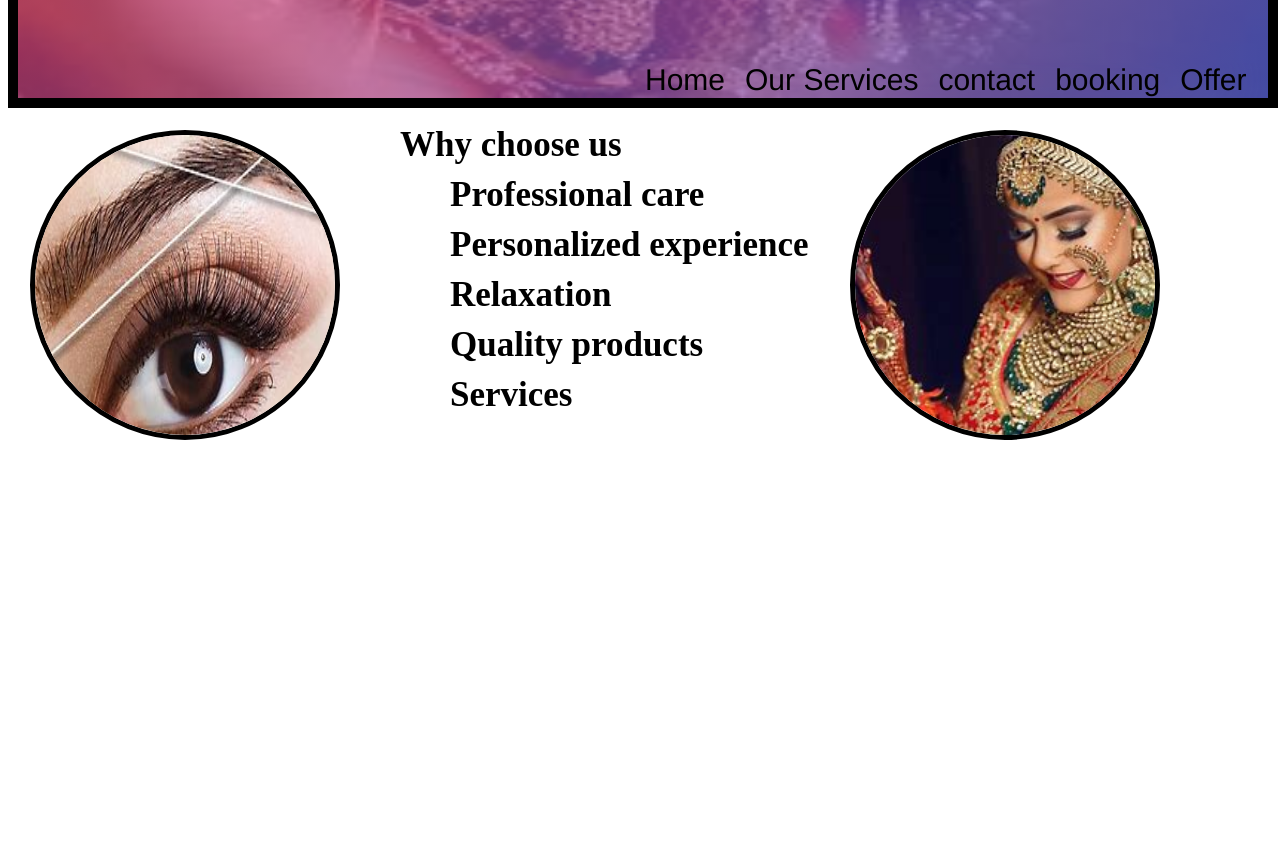
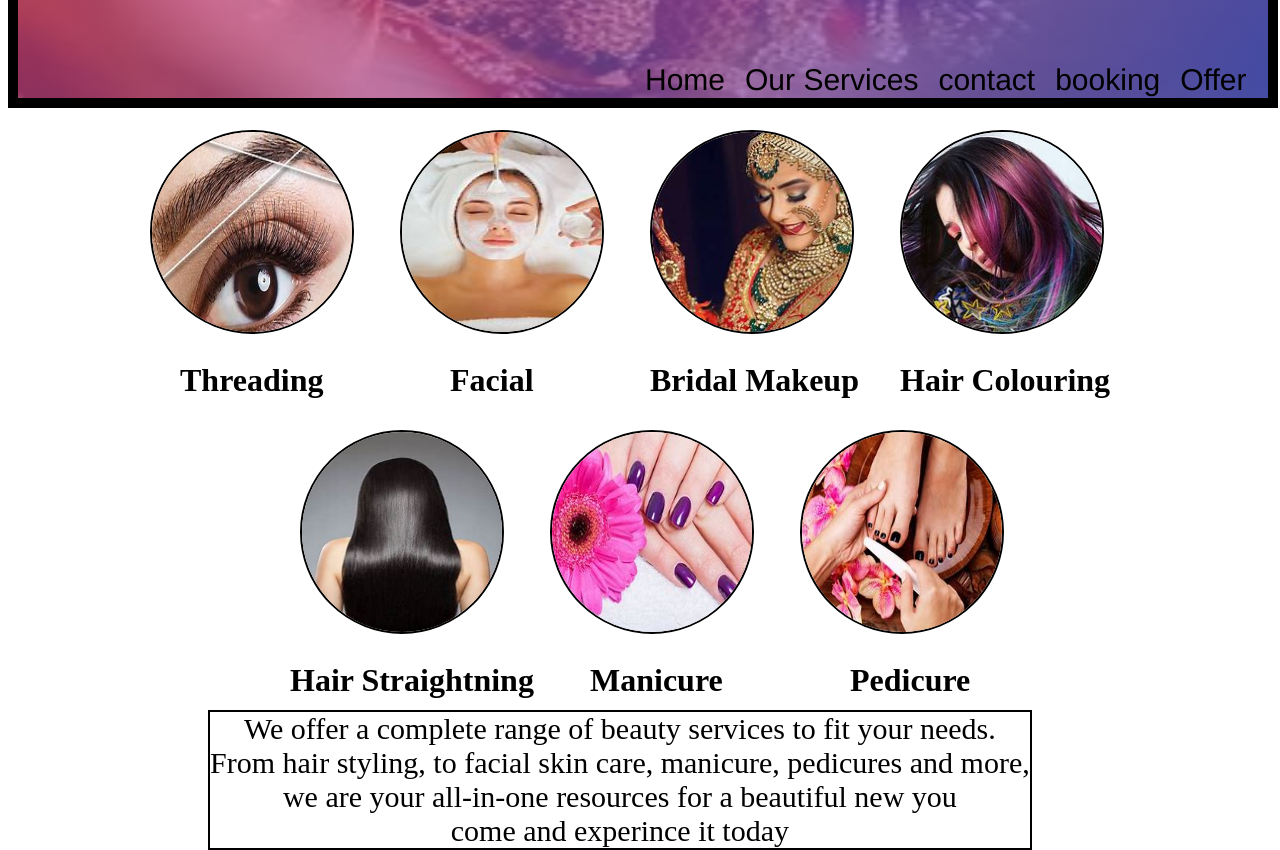
Before and after one commit to divyapriyadiv/project1, a plain HTML site: page index.html in a window 1280 px wide. Shown: the part 420-1270 px from the top of the page. Before the commit the page ends 860 px from the top, so only its background shows below. Drawn offline with Linux system fonts and the light colour scheme.

Commit message:
Add files via upload

```diff
--- a/index.html
+++ b/index.html
@@ -4,20 +4,11 @@
     <meta charset="UTF-8">
     <meta name="viewport" content="width=device-width, initial-scale=1.0">
     <title>Document</title>
-    <link rel="icon" href="beauty.jfif">
     <style>
         :root{
             --p:hsla(345,97%,63%,0.65);
             --s:hsla(230,96%,63%,0.65);
         }
-        /* .header{
-            height: 400px;
-            width: 900px;
-            background-image: linear-gradient(130deg,url(beauty.jfif));
-            background-size: cover;
-            border: 3px solid black;
-
-        } */
         .header{
             height: 500px;
             width: 1250px;
@@ -58,96 +49,114 @@
             /* background-color: rgb(50, 50, 82); */
             color: white;
           }
-          ul{
-            border: 2px solid red;
+          img{
+            border-radius: 50%;
+            border: 2px solid black;
+            display: inline-block;
+            height: 200px;
+            width: 200px;
           }
-          .p{
-            position: absolute;
-            top: 510px;
-            left: 400px;
-            font-size: 35px;
-            font-weight: bold;
-            /* border: 3px solid black; */
+          h3{
+            display: inline-block;
           }
-          .p1{
-            position: absolute;
-            top: 560px;
-            left: 450px;
-            font-size: 35px;
-            font-weight: bold;
-            /* border: 3px solid black; */
-          }
-          .p2{
-            position: absolute;
-            top: 610px;
-            left: 450px;
-            font-size: 35px;
-            font-weight: bold;
-            /* border: 3px solid black; */
-          }
-          .p3{
-            position: absolute;
-            top: 660px;
-            left: 450px;
-            font-size: 35px;
-            font-weight: bold;
-            /* border: 3px solid black; */
-          }
-          .p4{
-            position: absolute;
-            top: 710px;
-            left: 450px;
-            font-size: 35px;
-            font-weight: bold;
-            /* border: 3px solid black; */
-          }
-          .p5{
-            position: absolute;
-            top: 760px;
-            left: 450px;
-            font-size: 35px;
-            font-weight: bold;
-            /* border: 3px solid black; */
-          }
-          .p:hover,.p1:hover,.p2:hover,.p3:hover,.p4:hover,.p5:hover{
-            text-shadow: 0px 0px 10px black;
-            background-image: url(bri.jfif);
-            background-clip: text;
-            color: transparent;
-            border-radius: 10px;
+
+          img:hover{
+            box-shadow: 0px 0px 10px black;
           }
           .i1{
-            height: 300px;
-            width:300px;
-            position: absolute;top:380px;
-            left: 850px;
+            position: absolute;
+            left: 150px;
             top: 550px;
-            border: 5px solid black;
-            border-radius: 50%;
+          }
+          .t1{
+            position: absolute;
+            top: 750px;
+            left: 180px;
+            font-size: xx-large;
           }
           .i2{
-            height: 300px;
-            width:300px;
-            position: absolute;top:380px;
-            left: 30px;
+            position: absolute;
+            left: 400px;
             top: 550px;
-            border: 5px solid black;
-            border-radius: 50%;
           }
-         .i1:hover,.i2:hover{
-          border: 10px solid black;
-          box-shadow: 0px 0px 10px black;
+          .t2{
+            position: absolute;
+            top: 750px;
+            left: 450px;
+            font-size: xx-large;
           }
-         /* .footer{
-          height: 200px;
-          width: 1250;
-          background-image:linear-gradient(120deg,var(--p),var(--s)),url(bri.jfif);
-          background-size: cover;
-          background-repeat: no-repeat;
-          position: relative;
-          top: 350px;
-          border: 10px solid black;
-         } */
+          .i3{
+            position: absolute;
+            left: 650px;
+            top: 550px;
+          }
+          .t3{
+            position: absolute;
+            top: 750px;
+            left: 650px;
+            font-size: xx-large;
+
+          }
+          .i4{
+            position: absolute;
+            left: 900px;
+            top: 550px;
+          }
+          .t4{
+            position: absolute;
+            top: 750px;
+            left: 900px;
+            font-size: xx-large;
+          }
+          .i5{
+            position: absolute;
+            left: 300px;
+            top: 850px;
+          }
+          .t5{
+            position: absolute;
+            top: 1050px;
+            left: 290px;
+            font-size: xx-large;
+          }
+          .i6{
+            position: absolute;
+            left: 550px;
+            top: 850px;
+          }
+          .t6{
+            position: absolute;
+            top: 1050px;
+            left: 590px;
+            font-size: xx-large;
+          }
+          .i7{
+            position: absolute;
+            left: 800px;
+            top: 850px;
+          }
+          .t7{
+            position: absolute;
+            top: 1050px;
+            left: 850px;
+            font-size: xx-large;
+          }
+          .t1:hover,.t2:hover,.t3:hover,.t4:hover,.t5:hover,.t6:hover,.t7:hover{
+            background-image:linear-gradient(rgb(39, 39, 128),rgb(134, 37, 54));
+            color: white;
+            border-radius: 20px;
+          }
+          p{
+            margin-left: 200px;
+            font-size: 30px;
+            position: absolute;
+            top: 1100px;
+            text-align: center;
+            border: 2px solid black;
+
+          }
+
+
     </style>
 </head>
 <body>
@@ -155,21 +164,30 @@
 <h1><b>JUST SAY BEAUTY</b></h1>
 <h2>&copy;Glowing skin is always in</h2>
 <nav>
-<a href="file:///C:/Users/STUDENT/Desktop/divyapriya/task15a.html">Home</a>&nbsp;&nbsp;&nbsp;&nbsp;
+<a href="file:///C:/Users/STUDENT/Desktop/divyapriya/task15.html">Home</a>&nbsp;&nbsp;&nbsp;&nbsp;
 <a href="file:///C:/Users/STUDENT/Desktop/divyapriya/task15a.html">Our Services</a>&nbsp;&nbsp;&nbsp;&nbsp;
 <a href="file:///C:/Users/STUDENT/Desktop/divyapriya/task15b.html">contact</a>&nbsp;&nbsp;&nbsp;&nbsp;
 <a href="file:///C:/Users/STUDENT/Desktop/divyapriya/task15c.html">booking</a>&nbsp;&nbsp;&nbsp;&nbsp;
 <a href="file:///C:/Users/STUDENT/Desktop/divyapriya/task15d.html">Offer</a>&nbsp;&nbsp;&nbsp;&nbsp;
+
 </nav>
-<p class="p">Why choose us</p>
-<p class="p1">Professional care</p>
-<p class="p2">Personalized experience</p>
-<p class="p3">Relaxation</p>
-<p class="p4">Quality products</p>
-<p class="p5">Services</p>
-<img class="i1" src="bridal.jfif" alt="">
-<img class="i2" src="thread.jfif" alt="">
-</p>
-<div class="footer"></div>
+<center>
+<img class="i1" src="thread.jfif" alt="">
+<h3 class="t1">Threading</h3>
+<img class="i2" src="face.jfif" alt="">
+<h3 class="t2">Facial</h3>
+<img class="i3" src="bridal.jfif" alt="">
+<h3 class="t3">Bridal Makeup</h3>
+<img class="i4" src="haircolo.jfif" alt="">
+<h3 class="t4">Hair Colouring</h3>
+<img class="i5" src="str.jfif" alt="">
+<h3 class="t5">Hair Straightning</h3>
+<img class="i6" src="manicure.jfif" alt="">
+<h3 class="t6">Manicure</h3>
+<img class="i7" src="pedicure.jfif" alt="">
+<h3 class="t7">Pedicure</h3>
+</center>
+<p>We offer a complete range of beauty services to fit your needs. <br>  From hair styling, to facial skin care, manicure, pedicures and more, <br> we are your all-in-one resources for a beautiful new you <br> come and experince it today</p>
+
 </body>
 </html>
```
Also changed, not shown: face.jfif (added), haircolo.jfif (added), manicure.jfif (added), pedicure.jfif (added), str.jfif (added). Lines whose indentation alone changed are shown as unchanged.
